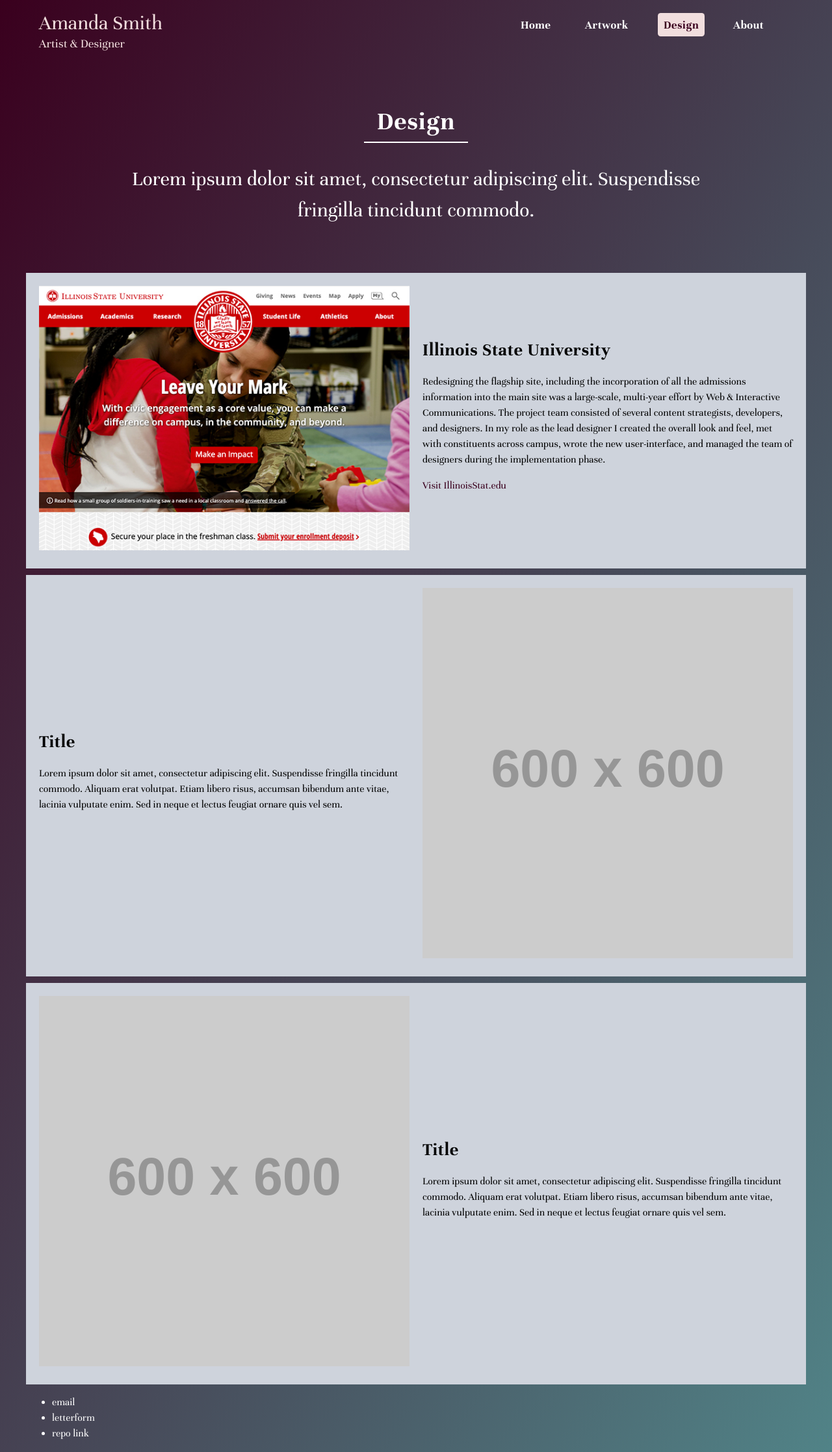
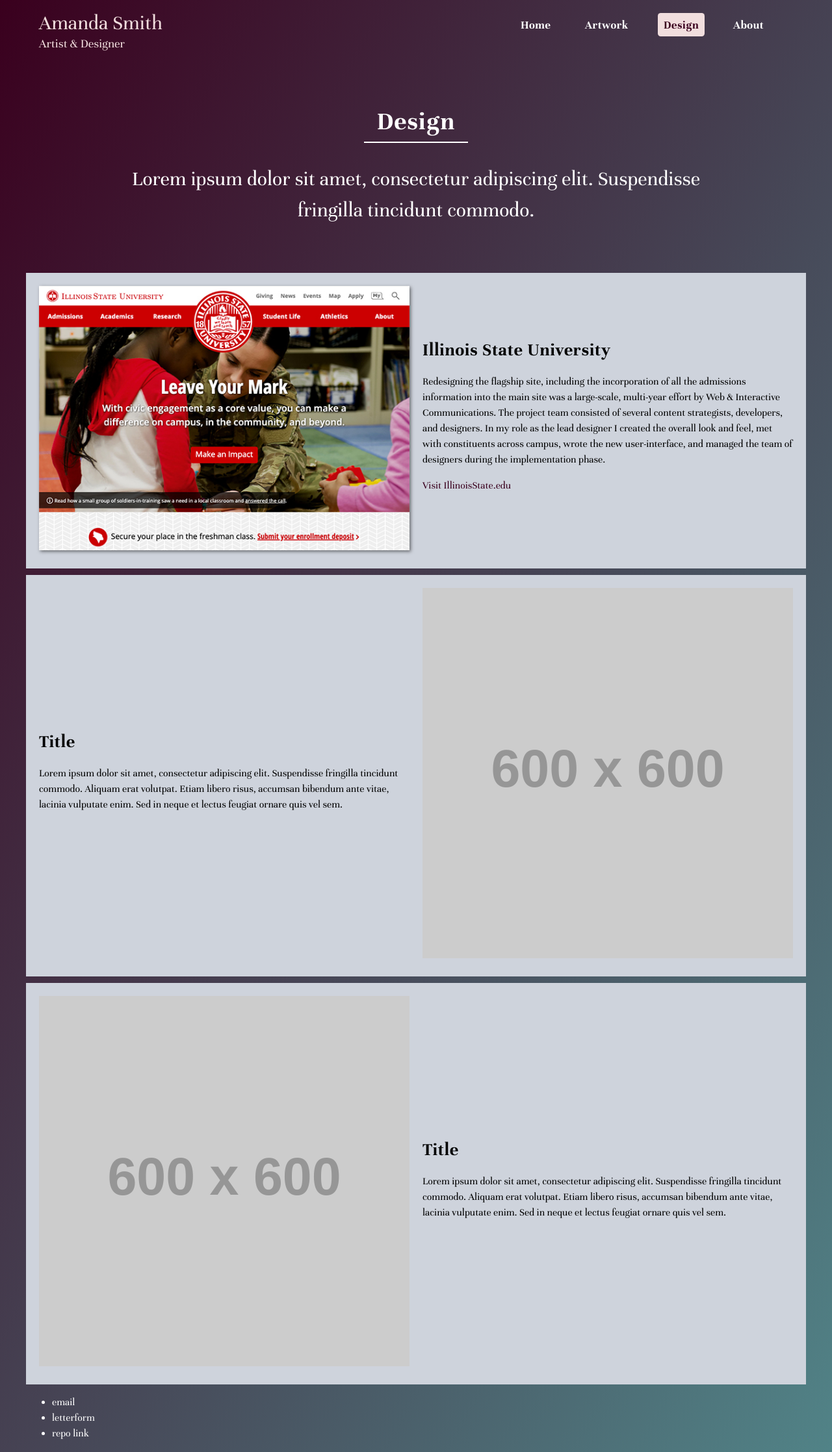
Before and after one commit to asmithorn/asmithorn.github.io, a Jekyll site: the page built from design/index.html, in a window 1280 px wide. Shown: the whole page at 65% size. Built offline with Jekyll 4.4.1, drawn with Linux system fonts in a browser that asks for light colours.

Commit message:
design content

```diff
--- a/css/style.scss
+++ b/css/style.scss
@@ -266,6 +266,7 @@
 .u-bg--gray {background-color: $gray;}
 .u-bg--pink {background-color: $pink;}
 .u-bg--teal {background-color: #436C6F;}
+.u-box-shadow {box-shadow: 2px 2px 5px rgba(0,0,0,0.5);}
 .u-color--black {color: black;}
 
 
--- a/design/index.html
+++ b/design/index.html
@@ -17,12 +17,12 @@
   <div class="o-row o-row--1200 u-bg--gray u-color--black u-margin-bottom--10">
     <section class="o-two-col u-padding--20">
       <div class="o-two-col__left">
-        <img src="/resources/design/illinois-state-university.jpg" alt="Desktop interface screenshot of Illinois. State. Dot. E. D. U."/>
+        <img class="u-box-shadow" src="/resources/design/illinois-state-university.jpg" alt="Desktop interface screenshot of Illinois. State. Dot. E. D. U."/>
       </div>
       <div class="o-two-col__right">
         <h2>Illinois State University</h2>
         <p>Redesigning the flagship site, including the incorporation of all the admissions information into the main site was a large-scale, multi-year effort by Web &amp; Interactive Communications. The project team consisted of several content strategists, developers, and designers. In my role as the lead designer I created the overall look and feel, met with constituents across campus, wrote the new user-interface, and managed the team of designers during the implementation phase.</p>
-        <p><a class="u-link" href="https://illinoisstate.edu/">Visit IllinoisStat.edu</a></p>
+        <p><a class="u-link" href="https://illinoisstate.edu/">Visit IllinoisState.edu</a></p>
       </div>
     </section>
   </div>
```
